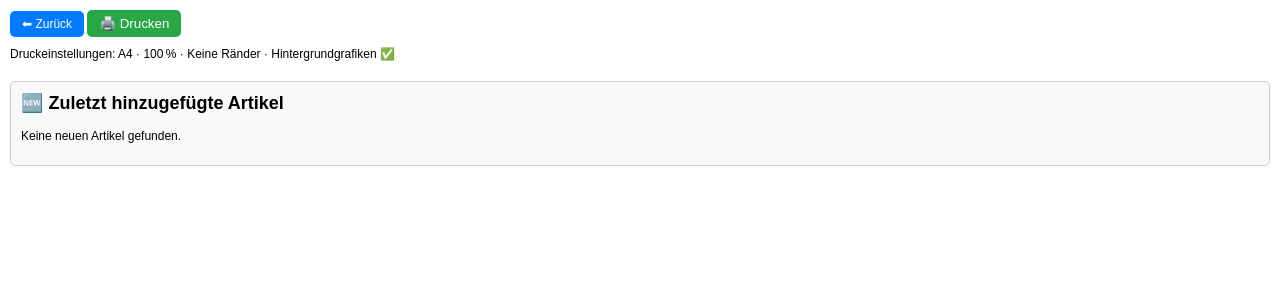
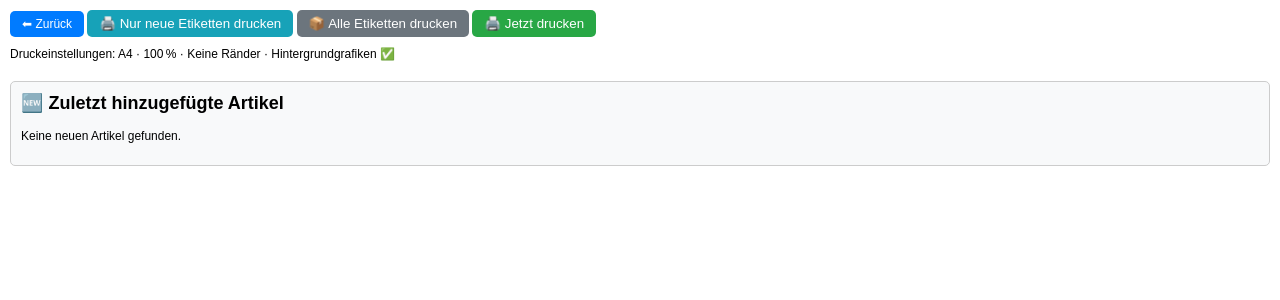
Before and after one commit to Lukas5070/Lagerbestand-Service, a Flask app: page /barcodes in a window 1280 px wide. Shown: the top 300 px of the page. Run offline with Flask 3, Linux system fonts and the light colour scheme; data that the repository does not hold is empty.

Commit message:
Update barcodes.html

```diff
--- a/templates/barcodes.html
+++ b/templates/barcodes.html
@@ -76,18 +76,28 @@
       color: #666;
       font-size: 10px;
     }
+
+    .druckbereich {
+      display: block;
+    }
+
+    .druckbereich.ausblenden {
+      display: none;
+    }
   </style>
 </head>
 <body>
 
-  <!-- Steuerelemente oben -->
+  <!-- Steuerelemente -->
   <div class="noprint">
     <a href="/" style="padding:6px 12px; background:#007BFF; color:#fff; text-decoration:none; border-radius:5px;">⬅ Zurück</a>
-    <button onclick="window.print()" style="padding:6px 12px; background:#28a745; color:#fff; border:none; border-radius:5px;">🖨️ Drucken</button>
+    <button onclick="zeigeNurNeue()" style="padding:6px 12px; background:#17a2b8; color:#fff; border:none; border-radius:5px;">🖨️ Nur neue Etiketten drucken</button>
+    <button onclick="zeigeAlle()" style="padding:6px 12px; background:#6c757d; color:#fff; border:none; border-radius:5px;">📦 Alle Etiketten drucken</button>
+    <button onclick="window.print()" style="padding:6px 12px; background:#28a745; color:#fff; border:none; border-radius:5px;">🖨️ Jetzt drucken</button>
     <p style="margin-top:10px;">Druckeinstellungen: A4 · 100 % · Keine Ränder · Hintergrundgrafiken ✅</p>
   </div>
 
-  <!-- Zuletzt hinzugefügte Artikel -->
+  <!-- Zuletzt hinzugefügte Artikel (nicht druckbar) -->
   <div class="noprint neu-artikel">
     <h2>🆕 Zuletzt hinzugefügte Artikel</h2>
     {% if neue_artikel %}
@@ -103,7 +113,23 @@
     {% endif %}
   </div>
 
-  <!-- Alle Etiketten für den Druck -->
+  <!-- Etiketten: NUR neue Artikel -->
+  <div id="nur-neue" class="druckbereich ausblenden">
+    {% for i in range(0, neue_artikel|length, 12) %}
+      <div class="seite">
+        {% for art in neue_artikel[i:i+12] %}
+          <div class="etikett">
+            <strong>{{ art.name }}</strong><br>
+            <img src="{{ url_for('static', filename='barcodes/' + art.barcode_filename) }}"><br>
+            <small>{{ art.barcode_filename[:-4] }}</small>
+          </div>
+        {% endfor %}
+      </div>
+    {% endfor %}
+  </div>
+
+  <!-- Etiketten: ALLE Artikel -->
+  <div id="alle-artikel" class="druckbereich">
     {% for i in range(0, artikel|length, 12) %}
       <div class="seite">
         {% for art in artikel[i:i+12] %}
@@ -115,6 +141,20 @@
         {% endfor %}
       </div>
     {% endfor %}
+  </div>
+
+  <!-- Umschalter -->
+  <script>
+    function zeigeNurNeue() {
+      document.getElementById('nur-neue').classList.remove('ausblenden');
+      document.getElementById('alle-artikel').classList.add('ausblenden');
+    }
+
+    function zeigeAlle() {
+      document.getElementById('nur-neue').classList.add('ausblenden');
+      document.getElementById('alle-artikel').classList.remove('ausblenden');
+    }
+  </script>
 
 </body>
 </html>
```
Lines whose indentation alone changed are shown as unchanged.
